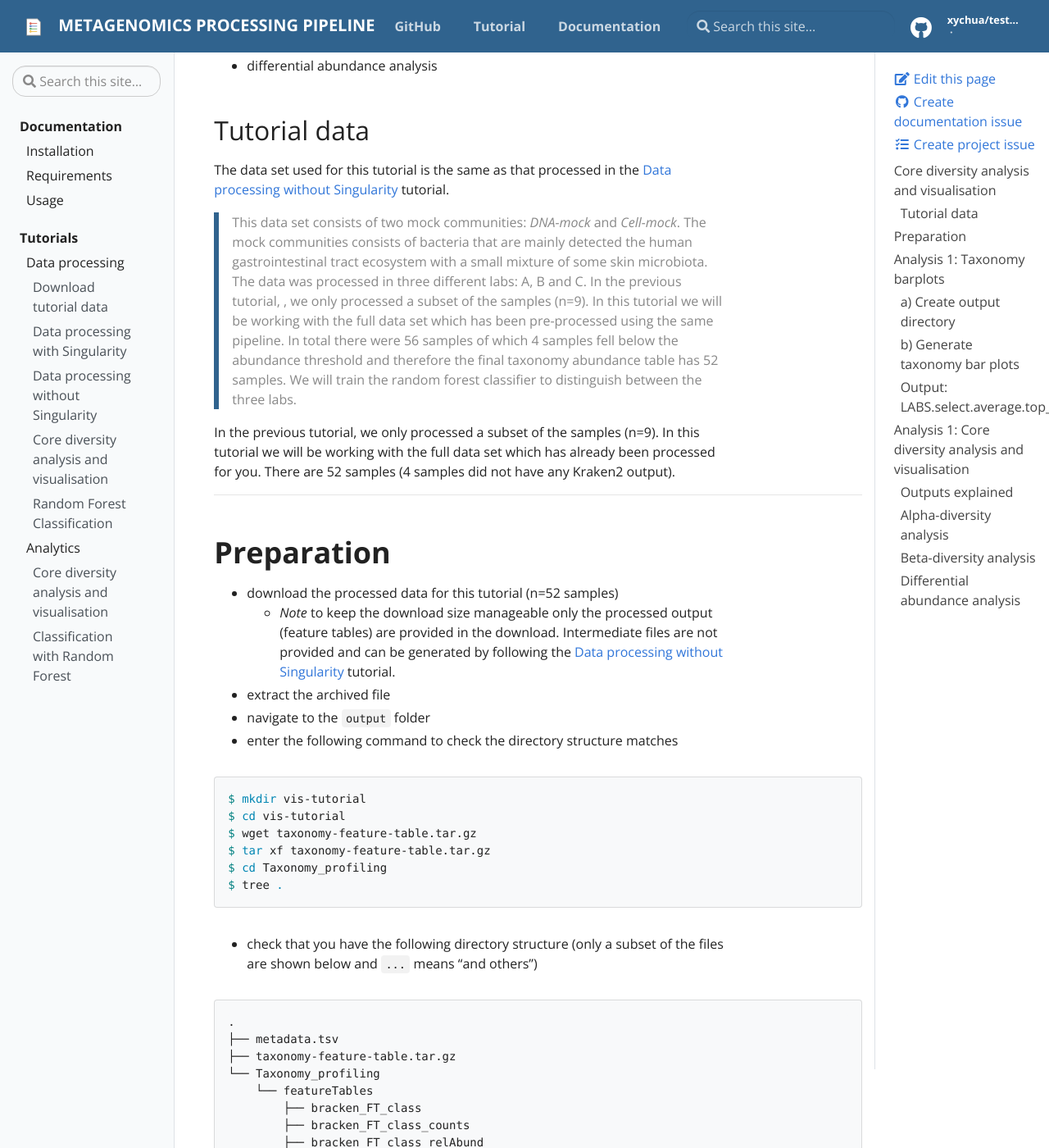
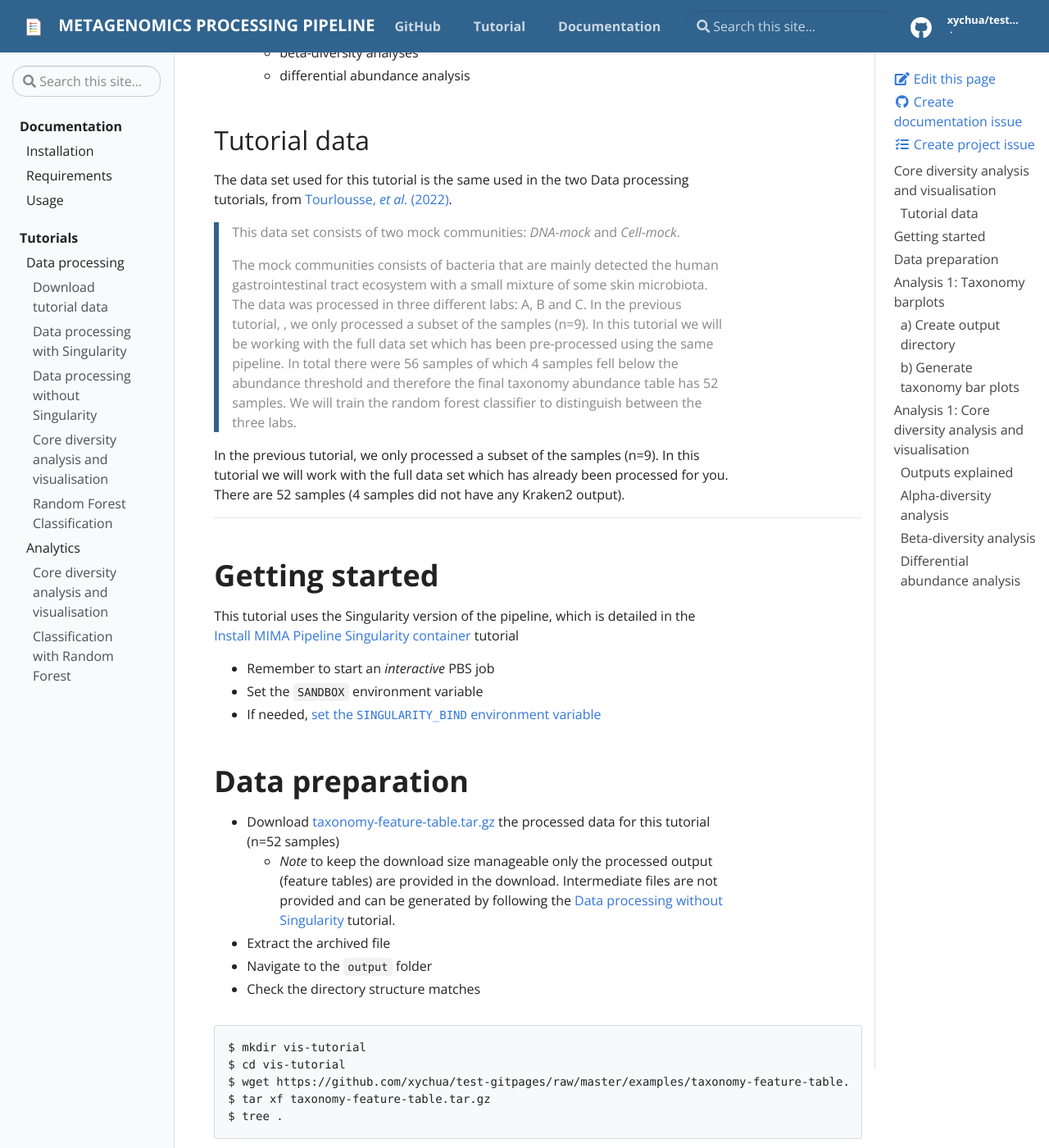
Before and after one commit to mrcbioinfo/mima-pipeline, a Jekyll site: the page built from docs/_docs/tutorials/core-diversity-analysis-visualisation.md, in a window 1280 px wide and 1400 px high, scrolled down 342 px. Shown: the whole window at 82% size. Built offline with Jekyll 4.4.1, drawn with Linux system fonts in a browser that asks for light colours; some of the changed text lies outside the part shown.

Commit message:
update visualisation tutorial

````diff
--- a/docs/_docs/tutorials/core-diversity-analysis-visualisation.md
+++ b/docs/_docs/tutorials/core-diversity-analysis-visualisation.md
@@ -6,40 +6,50 @@
 
 This tutorial steps through two main components:
 
-1) Taxonomy barplots
-2) Diversity analysis and visualisation, which performs
+1. Taxonomy barplots
+2. Diversity analysis and visualisation, which performs
    - alpha-diversity analyses
    - beta-diversity analyses
    - differential abundance analysis
 
 ## Tutorial data
 
-The data set used for this tutorial is the same as that processed in the [Data processing without Singularity]({{ site.baseurl }}/docs/tutorials/../../../tutorial-no-singularity#tutorial-data) tutorial.
+The data set used for this tutorial is the same used in the two Data processing tutorials, from [Tourlousse, *et al.* (2022)](https://journals.asm.org/doi/10.1128/spectrum.01915-21){:target="_blank"}.
 
-> This data set consists of two mock communities: *DNA-mock* and *Cell-mock*. The mock communities consists of bacteria that are mainly detected the human gastrointestinal tract ecosystem with a small mixture of some skin microbiota. The data was processed in three different labs: A, B and C.  In the previous tutorial, , we only processed a subset of the samples (n=9). In this tutorial we will be working with the full data set which has been pre-processed using the same pipeline. In total there were 56 samples of which 4 samples fell below the abundance threshold and therefore the final taxonomy abundance table has 52 samples. We will train the random forest classifier to distinguish between the three labs.
+> This data set consists of two mock communities: *DNA-mock* and *Cell-mock*.
+>
+> The mock communities consists of bacteria that are mainly detected the human gastrointestinal tract ecosystem with a small mixture of some skin microbiota. The data was processed in three different labs: A, B and C.  In the previous tutorial, , we only processed a subset of the samples (n=9). In this tutorial we will be working with the full data set which has been pre-processed using the same pipeline. In total there were 56 samples of which 4 samples fell below the abundance threshold and therefore the final taxonomy abundance table has 52 samples. We will train the random forest classifier to distinguish between the three labs.
 
-In the previous tutorial, we only processed a subset of the samples (n=9). In this tutorial we will be working with the full data set which has already been processed for you. There are 52 samples (4 samples did not have any Kraken2 output).
+In the previous tutorial, we only processed a subset of the samples (n=9). In this tutorial we will work with the full data set which has already been processed for you. There are 52 samples (4 samples did not have any Kraken2 output).
 
 ----
 
-# Preparation
+# Getting started
 
-- download the processed data for this tutorial (n=52 samples)
+This tutorial uses the Singularity version of the pipeline, which is detailed in the [Install MIMA Pipeline Singularity container]({{site.baseurl}}/docs/installation) tutorial
+
+- Remember to start an *interactive* PBS job
+- Set the `SANDBOX` environment variable
+- If needed, [set the `SINGULARITY_BIND` environment variable](tutorial-with-singularity#pbs-configuration-files)
+
+
+# Data preparation
+
+- Download [taxonomy-feature-table.tar.gz](https://github.com/xychua/test-gitpages/raw/master/examples/taxonomy-feature-table.tar.gz) the processed data for this tutorial (n=52 samples)
   - *Note* to keep the download size manageable only the processed output (feature tables) are provided in the download. Intermediate files are not provided and can be generated by following the [Data processing without Singularity]({{ site.baseurl }}/docs/tutorials/../../../tutorial-no-singularity#tutorial-data) tutorial.
-- extract the archived file
-- navigate to the `output` folder
-- enter the following command to check the directory structure matches
+- Extract the archived file
+- Navigate to the `output` folder
+- Check the directory structure matches
 
-```bash
+```
 $ mkdir vis-tutorial
 $ cd vis-tutorial
-$ wget taxonomy-feature-table.tar.gz
+$ wget https://github.com/xychua/test-gitpages/raw/master/examples/taxonomy-feature-table.tar.gz
 $ tar xf taxonomy-feature-table.tar.gz
-$ cd Taxonomy_profiling
 $ tree .
 ```
 
-- check that you have the following directory structure (only a subset of the files are shown below and `...` means "and others")
+Only a subset of the files are shown below and `...` means "and others"
 
 ```
 .
@@ -54,19 +64,18 @@
         ├── bracken_FT_species
         ├── bracken_FT_species_counts
         ├── bracken_FT_species_relAbund
-        └── ...
-
+        ├── combine_bracken_class.log
+        ├── ...
+        ├── combine_bracken_species.log
+        └── generate_bracken_feature_table.py
 ```
 
 Brief overview of the directory and files
 
-- `metadata.tsv` is a tab-seperated text file of the study metadata
-- `QC_module/QCReport` directory contains output from the QC module in the processing step (namely output from `fastp`)
-  - `QC_module/QC_report.csv` is a summary report of the number of reads remaining per sample after each QC step
+- `metadata.tsv` is a tab-separated text file of the study metadata
 - `Taxonomy_profiling/featureTables` directory contains the output from Kraken2 and abundance estimation of Bracken. The text files are feature abundance tables for each taxonomic ranks from phylum down to species. As some analysis tools might require feature table input to be discrete counts while others might require relative abundances, two tables are provided for each taxonomic rank:
     - `_count` contain discrete counts of feature (row) per samples (columns), and
     - `_relAbund` contain the relative abundances of feature (row) per sample (columns)
-
 
 
 For this tutorial, confirm you have the following 3 files:
@@ -86,16 +95,14 @@
 
 First, we will create an `analysis` directory to store the output
 
-- in the terminal, within the `output/` directory, enter the following command
-
 ```bash
 $ mkdir analysis
 $ tree -d .
 ```
 
-- you should see the following directory structure
+You should see the following directory structure
 
-```bash
+```
 .
 ├── analysis
 └── Taxonomy_profiling
@@ -105,29 +112,29 @@
 
 ## b) Generate taxonomy bar plots
 
-- in the terminal, enter the following command (without the backslash `\`)
-  - *note* the backslash (`\`) is for readability and allows the command to be enetered on separate lines, you can remove the backslash
+- Enter the following command, all on one line without the backslash `\`
+  - the backslash (`\`) is for readability and tells the terminal the command is not yet finished
 
 ```bash
-$perl taxa_plot.pl Taxonomy_profiling/featureTables/bracken_FT_species_relAbund \
+$ singularity run --app mima-vis-taxa $SANDBOX \
+Taxonomy_profiling/featureTables/bracken_FT_species_relAbund \
 metadata.tsv \
 lab:labA:labB:labC \
 analysis \
 LAB 7 8 6
 ```
 
-**Required parameters**
+**Parameters explained**
 
 ```
 USAGE:
 perl taxa_plot.pl <feature_table.tsv> <metadata.tsv> <column_group:g1:g2> <output_dir> <output_prefix> <top_N> <figure_width> <figure_height>
 ```
 
-
-{% include alert.html type="warning" title="Note" content="The parameters must be in the same order presented above and described below" %}
+{% include alert.html type="danger" title="! Note" content="The parameters must be in the same order presented above and described below" %}
 
 | Parameters | Description |
-|:-----------|:------------|
+|------------|-------------|
 | `<feature_table.tsv>` | path to the relative abundance feature table, we are using the **species** feature table in this step|
 | `<metadata.tsv>` | path to the study metadata table (tab-seperated file) |
 | `<column_group:g1:g2>` | this is the grouping information from the `metadata.tsv` file in the format: `group_column:group1:group2:etc`. In our example, the column heading is `lab` and there are 3 groups: `labA`, `labB` and `labC`. The data is case sensitive. |
@@ -140,13 +147,11 @@
 
 **Expected output**
 
-- check output files
+Check output files
 
 ```
 $ ls analysis
 ```
-
-- expected output
 
 ```
 -rw-------. 1 user unsw  43K Jul 19 11:37 LABS.select.average.table.txt
@@ -170,52 +175,60 @@
 Other files:
 
 | Output file | Description |
-|:------------|:------------|
-| *.average.table.txt |  |
-| *.average.top_7_separategroup\* |
-| *.average.top_7\* |
-| *.meta.txt |
-| *.table_top_7_separategroup.\* |
-| *.table_top_7\* |
-| *.pdf | stacked bar plots |
+|-------------|-------------|
+| \*.average.table.txt |  |
+| \*.average.top_7_separategroup\* |  |
+| \*.average.top_7\* | |
+| \*.meta.txt | |
+| \*.table_top_7_separategroup.\* |
+| \*.table_top_7\* |  |
+| \*.pdf | stacked bar plots |
 
+PDF figures below
 
-## Output: LABS.select.average.top_7_.barchart.pdf
-
-![LABS.select.average.top_7_.barchart.pdf](../../assets/img/tutorials/visualisation/LABS.select.average.top_7_.barchart.png)
-
-![LABS.select.average.top_7_seperategroup.barchart.pdf](../../assets/img/tutorials/visualisation/LABS.select.average.top_7_seperategroup.barchart.png)
-
-![LABS.select.top_7_.barchart.pdf](../../assets/img/tutorials/visualisation/LABS.select.top_7_.barchart.png)
-
-![LABS.select.top_7_seperategroup.barchart.pdf](../../assets/img/tutorials/visualisation/LABS.select.top_7_seperategroup.barchart.png)
+<table class="table table-borderless">
+<tr>
+  <td><img src="{{site.baseurl}}/assets/img/tutorials/visualisation/LABS.select.average.top_7_.barchart.png" height="75%"/></td>
+  <td><img src="{{site.baseurl}}/assets/img/tutorials/visualisation/LABS.select.average.top_7_seperategroup.barchart.png" height="75%"/></td>
+</tr>
+<tr>
+  <td><img src="{{site.baseurl}}/assets/img/tutorials/visualisation/LABS.select.top_7_.barchart.png" height="75%"/></td>
+  <td><img src="{{site.baseurl}}/assets/img/tutorials/visualisation/LABS.select.top_7_seperategroup.barchart.png" height="75%"/></td>
+</tr>
+</table>
 
 ----
 
 # Analysis 1: Core diversity analysis and visualisation
 
-- In the terminal, navigate to the `vis-tutorial` directory
-- Enter the following command (all on one line, the backslash `\` tells the terminal that the command continues on the next line. Parameters are put on a new line in the example below for readability)
+- Enter the following command, all on one line without the backslash `\`
+  - the backslash (`\`) is for readability and tells the terminal the command is not yet finished
 
 ```
-python visualisation.py --feature-table Taxonomy_profiling/featureTables/bracken_FT_species_counts \
+$ singularity run --app mima-visualiasation $SANDBOX \
+--feature-table Taxonomy_profiling/featureTables/bracken_FT_species_counts \
 --metadata metadata.tsv \
 --study-groups lab \
 --output-dir analysis > visualisation.log
 ```
 
-| Parameters | Description |
-|:-----------|:------------|
+**Parameters explained**
+
+| Parameters      | Description |
+|-----------------|-------------|
+| `feature-table` | path to the feature abundance table |
+| `metadata`      | path to the study metadata table |
+| `study-groups`  | Comma separated list of column names in the metadata table which contain the study groups of interest |
+| `output-dir`    | path to output directory |
+
 
 **Expected output**
 
-- Enter the `tree` command to the see the directory structure after running the visualisation module
-
-```bash
-$ tree -d . analysis
+```
+$ tree -d analysis
 ```
 
-- The output directory structure should resemble the following with four sub-directories which are described below
+The output directory structure should resemble the following with four sub-directories which are described below
 
 ```
 analysis/
@@ -242,7 +255,7 @@
 **Output**
 
 | Directory / Files |  Description              |
-|:------------------|:--------------------------|
+|-------------------|---------------------------|
 | Kraken/           | directory contains two text files: (i) `otu_matrix.txt` - the feature abundance table and (ii) `TaxProfileWithMeta.txt` - the feature abundance table concatenated with the study metadata provided by the `--metadata` parameter |
 | Kraken_alpha/     | directory consisting the outputs from alpha-diversity analysis (see below) |
 | Kraken_beta/      | directory consisting the otuputs from beta-diversity analysis (see below) |
@@ -267,20 +280,16 @@
 | *_kw_stat_summary.txt | |
 | *_pairwise_dunn_test.txt | |
 
-**Tutorial**
-
-
-- In the terminal, type in the following command to see the output for beta-analysis:
+- Enter the following command to see the output for beta-analysis:
 
 ```
 $ tree analysis/Kraken_alpha
 ```
 
-
-In this tutorial, there are four alpha-diversities that are significant after adjustment: chao1, chao2, evenness and observed richness (shown below). There were four alpha-diversities tha twere not significant: Gini, inverse simpson, shannon and simpson indices.
+In this tutorial, there are four alpha-diversities that are significant after adjustment: chao1, chao2, evenness and observed richness (shown below). There were four alpha-diversities that were not significant: Gini, inverse simpson, shannon and simpson indices.
 
 ```
-analysis/Kraken_alpha/
+analysis/Kraken_alpha
 ├── alpha_diversity_raw_data.txt
 ├── boxplots
 │   ├── corrected_sig
@@ -303,12 +312,20 @@
     └── lab_labB_labC.wil.stat_summary.txt
 ```
 
-![Alpha-diversity group comparison using observed richness measure](../../assets/img/tutorials/visualisation/observed_lab_dotplot.png)
-![Alpha-diversity group comparison using Evenness measure](../../assets/img/tutorials/visualisation/evenness_lab_dotplot.png)
+<table>
+<tr>
+  <td>
+    <img src="{{site.baseurl}}/assets/img/tutorials/visualisation/observed_lab_dotplot.png" width="75%"/>
+    <p>Comparison of alpha-diversity (observed richness) between the three labs.</p>
+  </td>
+  <td>
+    <img src="{{site.baseurl}}/assets/img/tutorials/visualisation/evenness_lab_dotplot.png" width="75%"/>
+    <p>Comparison of alpha-diversity (evenness) between the three labs.</p>
+  </td>
+</tr>
+</table>
 
 ### Beta-diversity analysis
-
-- In the terminal, type in the following command to see the output for beta-analysis:
 
 ```
 $ tree analysis/Kraken_beta
@@ -328,7 +345,35 @@
     └── RDA-Bray-Curtis-lab.png
 ```
 
-![PCoA plot of Bray-Curtis dissimlarity between the labs](../../assets/img/tutorials/visualisation/PCoA-Bray-Curtis-lab.png)
+![PCoA plot of Bray-Curtis dissimilarity between the labs]({{site.baseurl}}/assets/img/tutorials/visualisation/PCoA-Bray-Curtis-lab.png){:height="50%" width="50%"}
+<p>Principal co-ordinate analysis plot of the beta-diversity measured using Bray-Curtis dissimilarity between samples grouped by the three labs.</p>
 
 
 ### Differential abundance analysis
+
+```
+$ tree -d analysis/Kraken_diff-abundance/
+```
+
+```
+analysis/Kraken_diff-abundance/
+├── barplot
+├── boxplots
+│   ├── corrected_sig
+│   └── uncorrected_sig
+├── volcano
+└── wilcox-pairwise
+```
+
+<table>
+<tr>
+  <td>
+    <img src="{{site.baseurl}}/assets/img/tutorials/visualisation/s__Acetivibrio_A.ethanolgignens_lab_dotplot.png" width="75%"/>
+    <p>Example of taxa deemed significantly different abundant between the labs.</p>
+  </td>
+  <td>
+    <img src="{{site.baseurl}}/assets/img/tutorials/visualisation/s__Bifidobacterium.callitrichos_lab_dotplot.png" width="75%"/>
+    <p>Example of taxa deemed significantly different abundant between the labs.</p>
+  </td>
+</tr>
+</table>
````
Also changed, not shown: docs/assets/img/tutorials/visualisation/s__Acetivibrio_A.ethanolgignens_lab_dotplot.png (added), docs/assets/img/tutorials/visualisation/s__Bifidobacterium.callitrichos_lab_dotplot.png (added).
